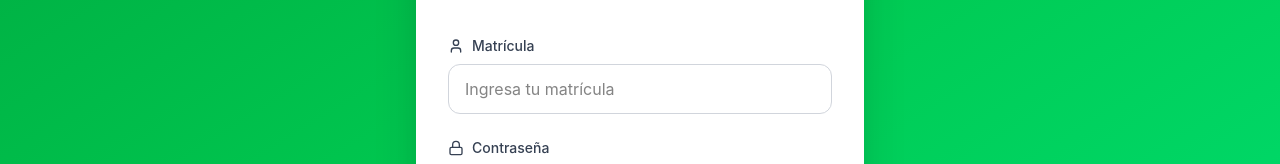
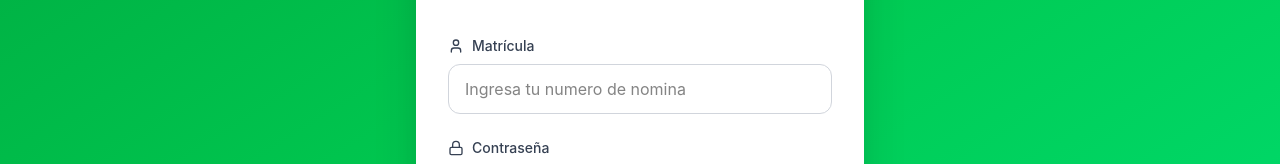
Before and after one commit to leodaniel-rgb/control-de-asistencia, a React (Vite) app: page /control-de-asistencia/login in a window 1280 px wide. Shown: the part 324-488 px from the top of the page. Built offline with nearby package versions, Linux system fonts and the light colour scheme; no server answers.

Commit message:
Update placeholder text in Login component

```diff
--- a/src/app/components/Login.tsx
+++ b/src/app/components/Login.tsx
@@ -111,7 +111,7 @@ export function Login() {
                 value={matricula}
                 onChange={(e) => setMatricula(e.target.value)}
                 className="w-full px-4 py-3 border border-gray-300 rounded-xl focus:ring-2 focus:ring-green-500 focus:border-transparent outline-none transition-all"
-                placeholder="Ingresa tu matrícula"
+                placeholder="Ingresa tu numero de nomina"
                 required
               />
             </div>
```
